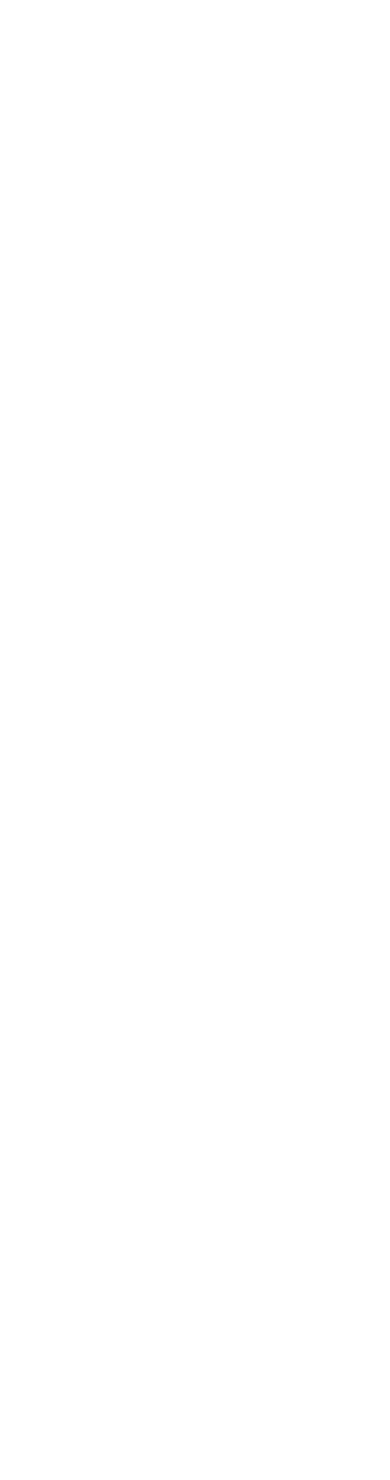
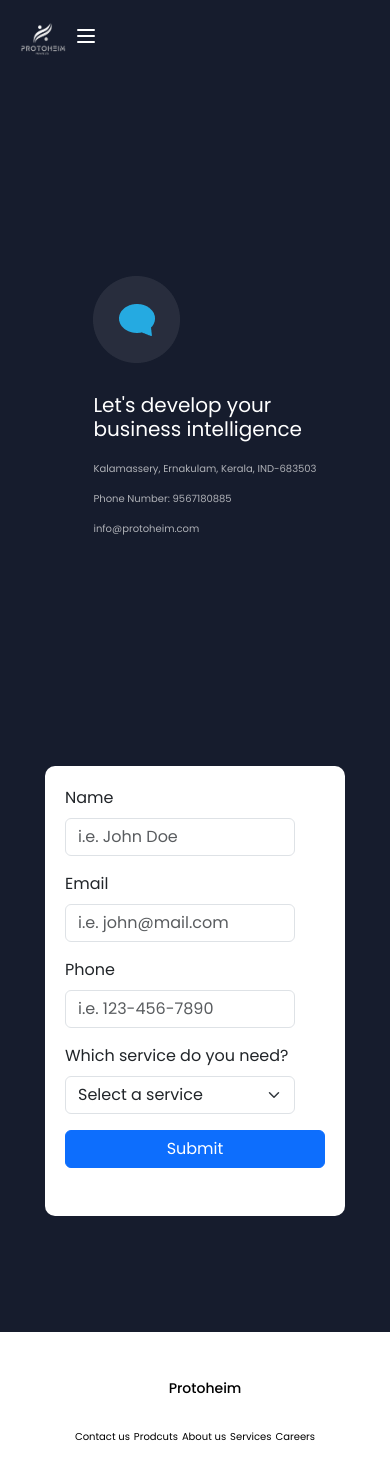
Before and after one commit to pmqmark/protonheim, a React (Create React App) app: page /contactus in a window 390 px wide. Before the commit this address had no page. Shown: the top 1480 px of the page. Before the commit the page ends 844 px from the top, so only its background shows below. Built offline with nearby package versions, Linux system fonts and the light colour scheme; the HTML template or start-up script is replaced by a standard one; a web font is replaced by a local one.

Commit message:
contact us

```diff
--- a/public/index.html
+++ b/public/index.html
@@ -45,6 +45,32 @@
       To create a production bundle, use `npm run build` or `yarn build`.
     -->
     <script src="https://cdn.jsdelivr.net/npm/bootstrap@5.3.3/dist/js/bootstrap.bundle.min.js" integrity="sha384-YvpcrYf0tY3lHB60NNkmXc5s9fDVZLESaAA55NDzOxhy9GkcIdslK1eN7N6jIeHz" crossorigin="anonymous"></script>
-</body>
+    <script>
+      function changeHeaderFooterColor( footerColor) {
+
+          document.documentElement.style.setProperty('--footer-bg-color', footerColor);
+      }
+      window.onload = function() {
+        // Get the background color of the current page
+        const pageBackgroundColor = getComputedStyle(document.body).backgroundColor;
+
+        // Logic to determine header and footer colors based on page background
+        let headerColor, footerColor;
+
+        // Example logic: Change based on page background color
+        if (pageBackgroundColor === 'rgb(255, 255, 255)') { // white
+            footerColor = '#000000'; // black
+        } else if (pageBackgroundColor === 'rgb(22, 28, 45)') { // specific color
+
+            footerColor = '#25AAE1'; // specific footer color
+        } else {
+
+            footerColor = '#ffffff'; // default white
+        }
+
+        changeHeaderFooterColor( footerColor);
+    };
+</script>
+  </body>
 
 </html>
--- a/src/App.js
+++ b/src/App.js
@@ -5,6 +5,7 @@
 import Layout from './util/Layout';
 import ProductPage from './page/ProductPage';
 import AboutPage from './page/AboutPage';
+import ContactusPage from './page/ContactusPage';
 
 
 function App() {
@@ -17,6 +18,7 @@
             <Route path='/services' element={<ServicePage />} />
             <Route path='/products' element={<ProductPage />} />
             <Route path='/about' element={<AboutPage />} />
+            <Route path='/contactus' element={<ContactusPage />} />
             </Route>
         </Routes>
       </Router>
--- /dev/null
+++ b/src/components/Contactus.jsx
@@ -0,0 +1,53 @@
+import React from 'react'
+import chaticon from '../assets/chaticon.png';
+import '../css/Contactstyles.css';
+
+const Contactus = () => {
+  return (
+    // <div className='contactus-page '>
+        <section className='contactus-section p-3'  >
+            {/* <div className='contact-divmain'>  */}
+            <div className='contact-div'>
+            <img src={chaticon} className='chat-icon'></img>
+            <h1>Let's develop your<br/>
+            business intelligence
+            </h1>
+            <p>Kalamassery, Ernakulam, Kerala, IND-683503<br/><br/>
+
+               Phone Number: 9567180885<br/><br/>
+
+               info@protoheim.com</p>
+               </div>
+     <div className='form-div'>
+               <form className='form'>
+               <div className="mb-3">
+               <label htmlFor="exampleInputEmail1" className="form-label">Name</label>
+               <input type="name" className="form-control" placeholder='i.e. John Doe' id="exampleInputName" aria-describedby="nameHelp" />
+               <div id="nameHelp" className="form-text"></div>
+               </div>
+               <div className="mb-3">
+               <label htmlFor="exampleInputEmail1" className="form-label">Email</label>
+               <input type="email" className="form-control" placeholder="i.e. john@mail.com" id="exampleInputEmail1" aria-describedby="emailHelp" />
+               <div id="emailHelp" className="form-text"></div>
+               </div>
+               <div className="mb-3">
+               <label htmlFor="exampleInputPhone" className="form-label">Phone</label>
+               <input type="text" className="form-control" placeholder='i.e. 123-456-7890' id="exampleInputPhone" />
+               </div>
+               <div className="mb-3">
+               <label htmlFor="disabledSelect" className="form-label">Which service do you need?</label>
+               <select id="disabledSelect" className="form-select">
+               <option>Select a service</option>
+               </select>
+               </div>
+
+               <button type="submit" className="btn btn-primary">Submit</button>
+               </form>
+    </div>
+               {/* </div> */}
+      </section>
+    // </div>
+  )
+}
+
+export default Contactus
--- /dev/null
+++ b/src/css/Contactstyles.css
@@ -0,0 +1,124 @@
+:root {
+
+    --footer-bg-color:#283891; /* Default footer color */
+}
+.contact-div{
+    margin-top: 180px;
+    margin-left: 200px;
+
+}
+.contactus-section{
+    background-color: #161C2D;
+    /* margin-top: 30px; */
+    display: flex;
+    flex-direction: row;
+    column-gap: 400px;
+    /* height: 800px; */
+
+}
+.contact-div h1{
+    color: white;
+    font-size: 26px;
+    font-weight: 400;
+    margin-bottom: 20px;
+}
+.contact-div p{
+    color: white;
+    font-size: 12px;
+    font-weight: 400;
+    opacity: 65%;
+}
+.chat-icon{
+    margin-top: 30px;
+    margin-bottom: 30px;
+    padding-top: 50px;
+}
+/* .contact-divmain{
+
+    /* margin-bottom: 100px;
+}*/
+.form-div{
+margin-top: 200px;
+background-color: white;
+border-radius: 10px;
+margin-bottom: 100px;
+
+}
+.form{
+    width: 300px;
+    height: 450px;
+    padding-left: 20px;
+    padding-right: 20px;
+    padding-top: 20px;
+    padding-bottom: 20px;
+
+}
+.form button{
+    width: 260px;
+}
+.footer {
+    background-color: white;
+}
+.footer-text1,.footer-text2{
+    color: black;
+}
+.footer2{
+    color:white;
+}
+/* Media queries */
+
+@media(max-width:1200px){
+    .contact-div {
+        margin-left: 150px;
+    }
+    .contactus-section {
+        column-gap: 300px;
+    }
+}
+@media(max-width:992px){
+    .contact-div {
+        margin-left: 100px;
+    }
+    .contactus-section {
+        column-gap: 200px;
+    }
+}
+@media(max-width:768px){
+    .contact-div {
+        margin-left: 50px;
+    }
+    .contactus-section {
+        flex-direction: column;
+        align-items: center;
+        column-gap: 0;
+        row-gap: 50px;
+    }
+    .form {
+        width: 80%;
+        max-width: 300px;
+    }
+    .contact-div h1 {
+        font-size: 24px;
+    }
+}
+@media(max-width:576px){
+    .contact-div {
+        margin-left: 20px;
+    }
+    .contactus-section {
+        flex-direction: column;
+        align-items: center;
+        column-gap: 0;
+        row-gap: 30px;
+    }
+    .form {
+        width: 90%;
+        max-width: 300px;
+    }
+    .contact-div h1 {
+        font-size: 20px;
+    }
+    .contact-div p {
+        font-size: 10px;
+    }
+}
--- a/src/css/Servicestyles.css
+++ b/src/css/Servicestyles.css
@@ -1,3 +1,4 @@
+
 .service-section1{
    margin-left: 200px;
    align-items: center;
--- /dev/null
+++ b/src/page/ContactusPage.jsx
@@ -0,0 +1,12 @@
+import React from 'react'
+import Contactus from '../components/Contactus';
+
+const ContactusPage = () => {
+  return (
+    <div>
+      <Contactus/>
+    </div>
+  )
+}
+
+export default ContactusPage
```
Also changed, not shown: src/assets/chaticon.png (added).
